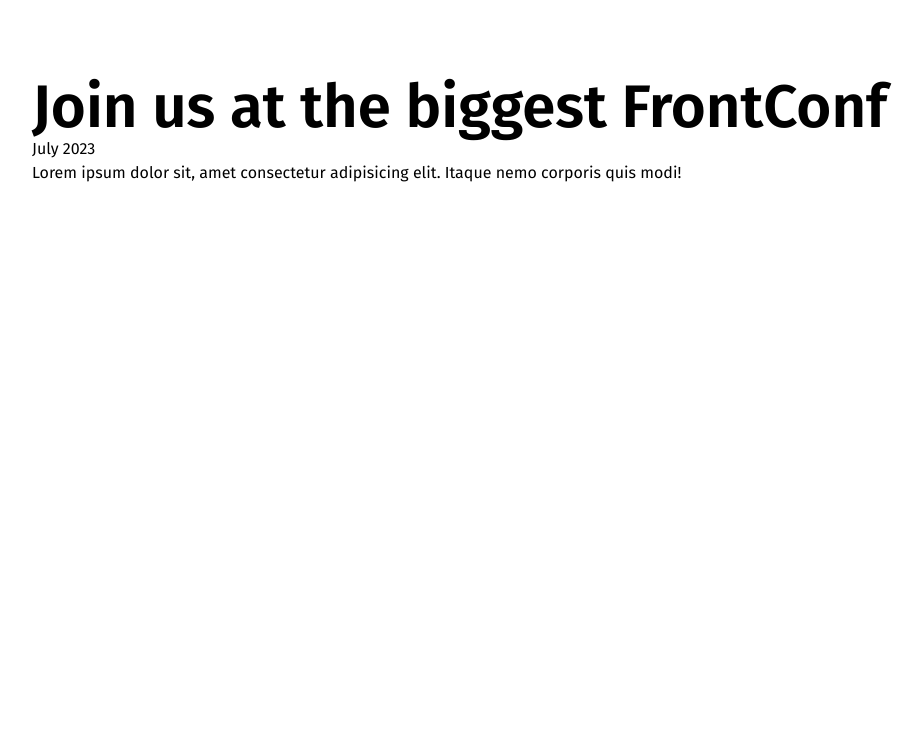
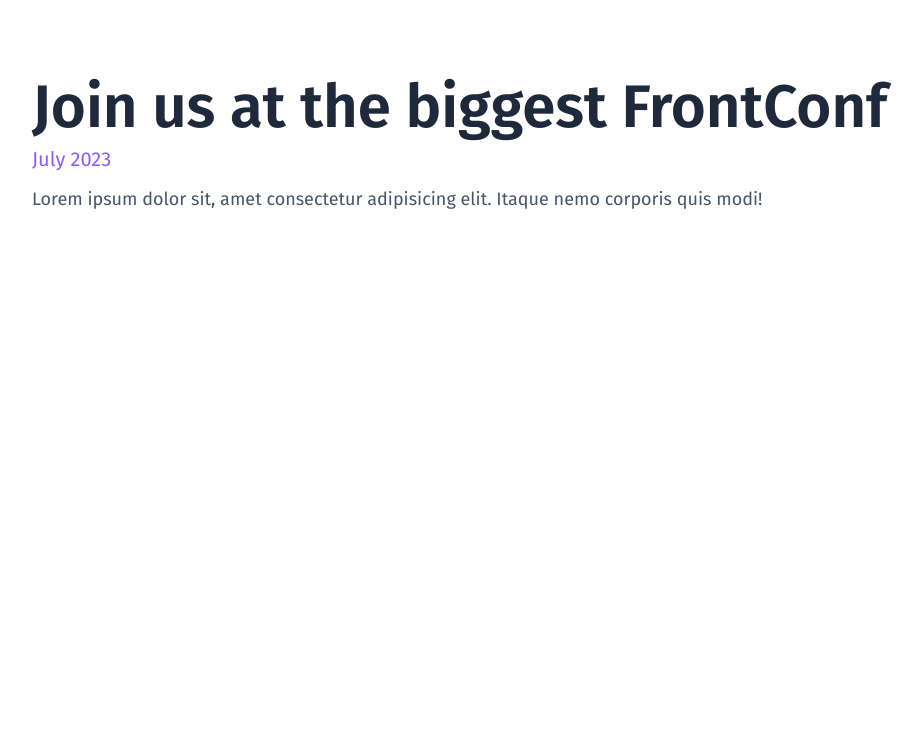
Before and after one commit to wafeeyhm/tailwindcss, a website: page public/index.html in a window 1280 px wide. Shown: the part 63-800 px from the top of the page, without its empty margins (0-922 px from the left). Drawn offline with Linux system fonts and the light colour scheme.

Commit message:
usting artbitrary values

```diff
--- a/public/index.html
+++ b/public/index.html
@@ -6,7 +6,7 @@
   <link href="assets/css/styles.css" rel="stylesheet">
   <title>FrontConf</title>
 </head>
-<body>
+<body class="antialiased text-slate-600">
     <!-- ========== Start Section ========== -->
     <section class="px-8 max-w-screen-2x min-h-screen">
         <header class="py-8">
@@ -16,9 +16,9 @@
         </header>
         <!-- ========== Start description ========== -->
         <section class="py-12">
-            <h1 class="font-semibold text-6xl">Join us at the biggest FrontConf</h1>
-            <p>July 2023</p>
-            <p>Lorem ipsum dolor sit, amet consectetur adipisicing elit. Itaque nemo corporis quis modi!</p>
+            <h1 class="font-semibold text-6xl leading-tigh text-slate-800">Join us at the biggest FrontConf</h1>
+            <p class="mt-2 text-violet-500 text-xl">July 2023</p>
+            <p class="mt-3 text-lg">Lorem ipsum dolor sit, amet consectetur adipisicing elit. Itaque nemo corporis quis modi!</p>
         </section>
         <!-- ========== End description ========== -->
         <!-- ========== Start subscribe ========== -->
```
Also changed, not shown: public/assets/css/styles.css.
